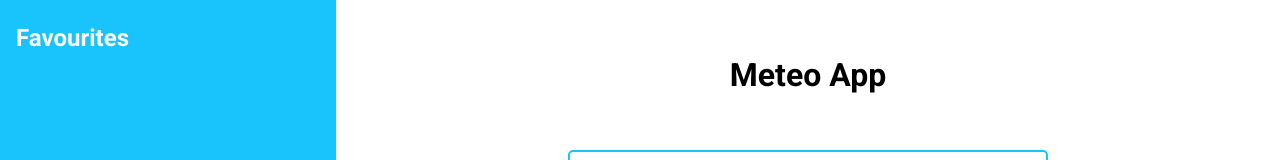
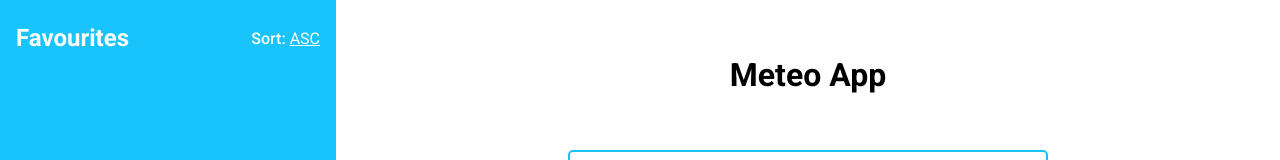
Before and after one commit to antecuic/meteo, a Next.js app: page / in a window 1280 px wide. Shown: the top 160 px of the page. Built offline with nearby package versions, Linux system fonts and the light colour scheme.

Commit message:
links refactor

```diff
--- a/components/CitiesSearch/CitiesSearch.module.css
+++ b/components/CitiesSearch/CitiesSearch.module.css
@@ -38,9 +38,13 @@
   display: flex;
   justify-content: space-between;
   align-items: center;
-  padding: 0.5rem;
 
   cursor: pointer;
+}
+
+.resultLink {
+  width: 100%;
+  padding: 0.5rem;
 }
 
 .result:hover {
@@ -49,4 +53,5 @@
 
 .star {
   cursor: pointer;
+  margin-right: 0.5rem;
 }
--- a/components/CitiesSearch/CitiesSearch.tsx
+++ b/components/CitiesSearch/CitiesSearch.tsx
@@ -40,12 +40,13 @@ function CitiesSearch({ favourites, handleStarClick }: Props) {
       {searchResults.length > 0 ? (
         <div className={styles.searchResults}>
           {searchResults.map((city) => (
+            <div className={styles.result}>
               <Link
                 key={city.name}
                 href={`/details?name=${city.name}&longitude=${city.lng}&latitude=${city.lat}`}
               >
-              <a className={styles.result}>
-                <p>{city.name}</p>
+                <a className={styles.resultLink}>{city.name}</a>
+              </Link>
               <AiFillStar
                 onClick={() => handleStarClick(city)}
                 size={20}
@@ -56,8 +57,7 @@ function CitiesSearch({ favourites, handleStarClick }: Props) {
                     : undefined
                 }
               />
-              </a>
-            </Link>
+            </div>
           ))}
         </div>
       ) : null}
--- a/components/Sidebar/Sidebar.module.css
+++ b/components/Sidebar/Sidebar.module.css
@@ -29,14 +29,29 @@
   align-self: flex-end;
 }
 
-.favouriteContainer {
+.heading {
+  display: flex;
+  align-items: center;
+  justify-content: space-between;
+}
+
+.sort {
+  font-weight: 500;
+  cursor: pointer;
+}
+
+.sort span {
+  font-weight: 400;
+  text-decoration: underline;
+}
+
+.favouriteContent {
   display: flex;
   flex-direction: column;
   padding-top: 2rem;
 }
 
 .favourite {
-  padding: 0.75rem 0;
   display: flex;
   justify-content: space-between;
   align-items: center;
@@ -51,6 +66,8 @@
 
 .favouriteName {
   font-size: 18px;
+  width: 100%;
+  padding: 0.75rem 0;
 }
 
 @media screen and (min-width: 748px) {
--- a/components/Sidebar/Sidebar.tsx
+++ b/components/Sidebar/Sidebar.tsx
@@ -1,4 +1,5 @@
-import React, { useState } from "react";
+import Link from "next/link";
+import React, { useMemo, useState } from "react";
 import cn from "clsx";
 import { GiHamburgerMenu } from "react-icons/gi";
 import { VscChromeClose } from "react-icons/vsc";
@@ -13,8 +14,19 @@ interface Props {
   handleStarClick: (city: City) => void;
 }
 
+type Sort = "ASC" | "DESC";
+
 function Sidebar({ favourites, handleStarClick }: Props) {
+  const [sort, setSort] = useState<Sort>("ASC");
   const [showSidebar, setShowSidebar] = useState(false);
+
+  const sortedFavourites = useMemo(() => {
+    return favourites.sort((a, b) => {
+      const isAsc = sort === "ASC";
+      const order = a.name.localeCompare(b.name);
+      return isAsc ? order : -order;
+    });
+  }, [favourites, sort]);
 
   return (
     <>
@@ -29,11 +41,25 @@ function Sidebar({ favourites, handleStarClick }: Props) {
           className={styles.close}
           onClick={() => setShowSidebar(false)}
         />
-        <h2>Favourites</h2>
-        <div className={styles.favouriteContainer}>
-          {favourites.map((city) => (
+        <div className={styles.heading}>
+          <h2>Favourites</h2>
+          <p
+            className={styles.sort}
+            onClick={() =>
+              setSort((prevState) => (prevState === "ASC" ? "DESC" : "ASC"))
+            }
+          >
+            Sort: <span>{sort}</span>
+          </p>
+        </div>
+        <div className={styles.favouriteContent}>
+          {sortedFavourites.map((city) => (
             <div key={city.name} className={styles.favourite}>
-              <p className={styles.favouriteName}>{city.name}</p>
+              <Link
+                href={`/details?name=${city.name}&longitude=${city.lng}&latitude=${city.lat}`}
+              >
+                <a className={styles.favouriteName}>{city.name}</a>
+              </Link>
               <AiFillStar
                 onClick={() => handleStarClick(city)}
                 size={20}
--- a/pages/details/index.tsx
+++ b/pages/details/index.tsx
@@ -50,7 +50,7 @@ export default function Details({ city, meteoData }: Props) {
   return (
     <>
       <Head>
-        <title>Meteo for {city.name}</title>
+        <title>Meteo Details</title>
       </Head>
       <main className={styles.main}>
         <Sidebar favourites={favourites} handleStarClick={toggleFavourite} />
```
Lines whose indentation alone changed are shown as unchanged.
